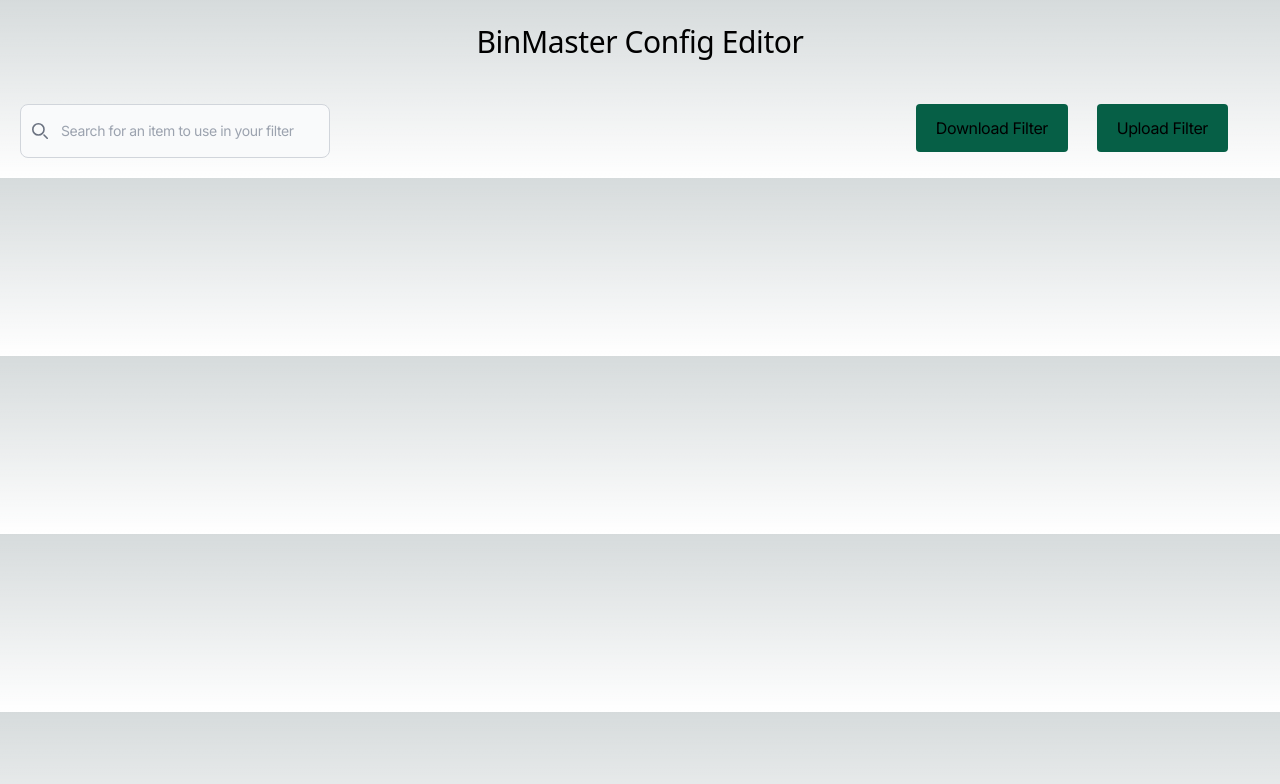
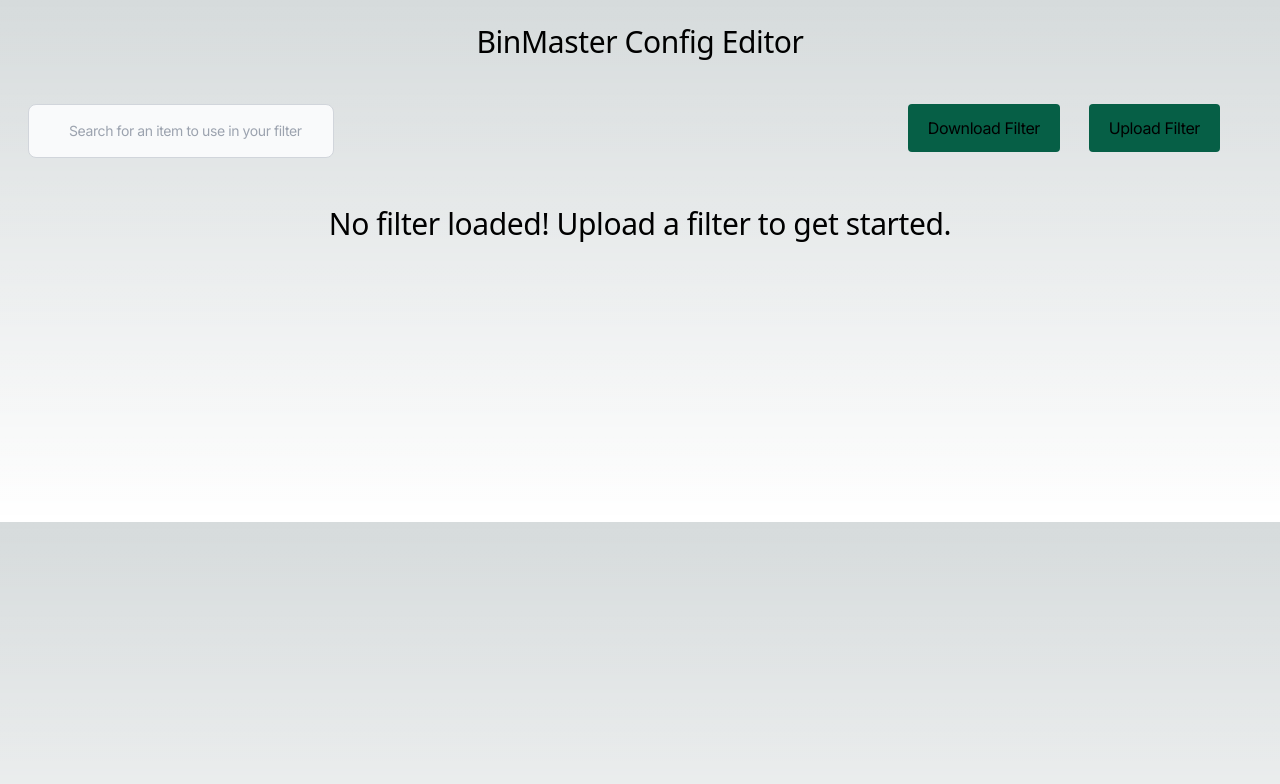
Before and after one commit to amoraschi/FilterEditor, a Next.js app: page / in a window 1280 px wide. Shown: the top 784 px of the page. Built offline with nearby package versions, Linux system fonts and the light colour scheme.

Commit message:
start working on the sections

```diff
--- a/src/app/page.js
+++ b/src/app/page.js
@@ -14,8 +14,7 @@ export default function Home() {
         const reader = new FileReader()
         reader.onload = (event) => {
             const text = event.target.result
-            console.log(text)
-            setFilter(text);
+            setFilter(JSON.parse(text));
         }
         reader.readAsText(file)
     }
@@ -40,29 +39,24 @@ export default function Home() {
         setSuggestions(suggestions)
     }
 
+    const createBlacklist = (blString) => {
+
+    }
+
     return (
         <main className="select-none tracking-tight">
             <div>
                 <h1 className="font-sans font-light m-6 text-3xl text-center transition-colors hover:text-cyan-500">BinMaster
                     Config Editor</h1>
             </div>
-            <div className="p-5">
+            <div className="p-5 mx-2 my-5">
                 <label htmlFor="default-search"
                        className="mb-2 text-sm font-medium text-gray-900 sr-only dark:text-white">Search</label>
                 <div className="relative">
-                    <div className="absolute inset-y-0 left-0 flex items-center pl-3 pointer-events-none">
-                        <svg className="w-4 h-4 text-gray-500 dark:text-gray-400" aria-hidden="true"
-                             xmlns="http://www.w3.org/2000/svg" fill="none" viewBox="0 0 20 20">
-                            <path stroke="currentColor" strokeLinecap="round" strokeLinejoin="round"
-                                  strokeWidth="2"
-                                  d="m19 19-4-4m0-7A7 7 0 1 1 1 8a7 7 0 0 1 14 0Z"/>
-                        </svg>
-                    </div>
                     <input type="search" id="default-search"
-                           className="block w-1/4 p-4 pl-10 text-sm text-gray-900 border border-gray-300 rounded-lg bg-gray-50 dark:bg-gray-700 dark:border-gray-600 dark:placeholder-gray-400 dark:text-white outline-none transition-all ease-in-out hover:w-1/2 duration-200"
+                           className="block w-1/4 py-4 pl-10 text-sm text-gray-900 border border-gray-300 rounded-lg bg-gray-50 dark:bg-gray-700 dark:border-gray-600 dark:placeholder-gray-400 dark:text-white outline-none transition-all ease-in-out hover:w-1/2 duration-200"
                            placeholder="Search for an item to use in your filter" required onChange={handleSearch}>
                     </input>
-                    {/* handle suggestions /*/}
                     {
                         suggestions.length > 0 ?
                             <div className="absolute z-10 w-1/4 mt-2 bg-white rounded-md shadow-lg dark:bg-gray-800">
@@ -90,9 +84,44 @@ export default function Home() {
                     </label>
                     {<div>{
                         filter ?
-                            filter.split("\n").map((line, index) => {
-                                return <div key={index}>{line}</div>
-                            }) : null
+                            null
+                            :
+                            <h1 className="font-sans font-light m-6 text-3xl text-center transition-colors hover:text-cyan-500 p-6">
+                                No filter loaded! Upload a filter to get started.
+                            </h1>
+                    }</div>}
+                    {/*filter opts*/}
+                    {<div className="p-6">{
+                        filter ?
+                            <h1 className="font-sans font-light m-6 text-3xl text-center transition-colors hover:text-cyan-500 p-6">
+                                Blacklist
+                            </h1>
+                            :
+                            null
+                    }</div>}
+                    {<div className="p-6">{
+                        filter ?
+                            <h1 className="font-sans font-light m-6 text-3xl text-center transition-colors hover:text-cyan-500 p-6">
+                                Whitelist
+                            </h1>
+                            :
+                            null
+                    }</div>}
+                    {<div className="p-6">{
+                        filter ?
+                            <h1 className="font-sans font-light m-6 text-3xl text-center transition-colors hover:text-cyan-500 p-6">
+                                User FlipFinder
+                            </h1>
+                            :
+                            null
+                    }</div>}
+                    {<div className="p-6">{
+                        filter ?
+                            <h1 className="font-sans font-light m-6 text-3xl text-center transition-colors hover:text-cyan-500 p-6">
+                                TBL
+                            </h1>
+                            :
+                            null
                     }</div>}
                 </div>
             </div>
```
